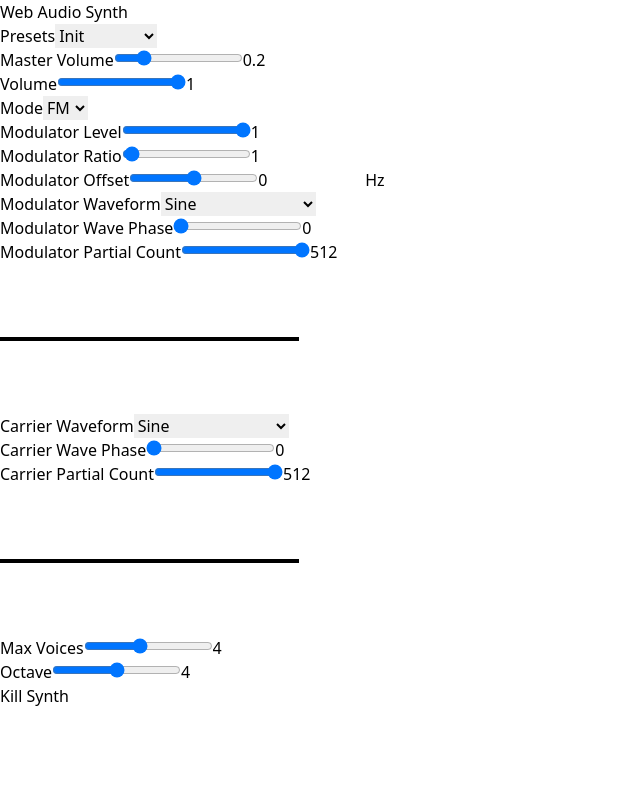
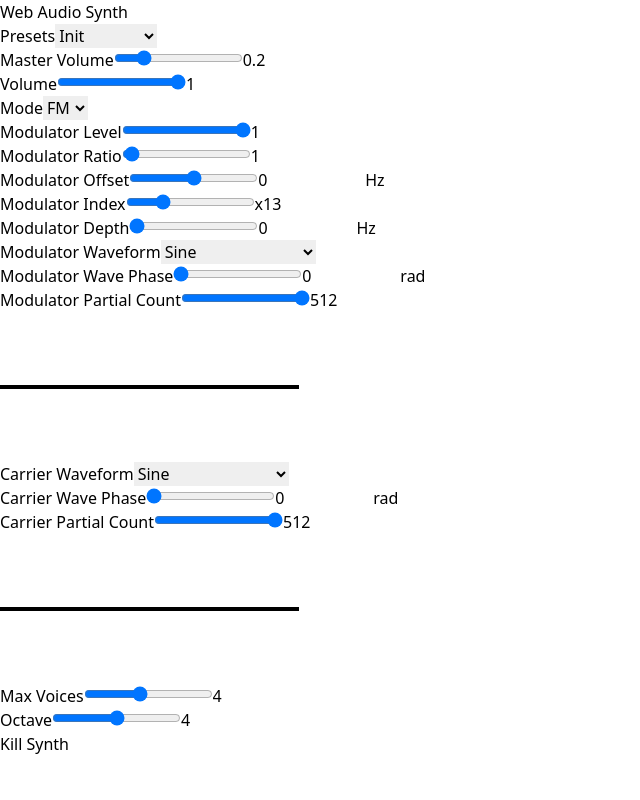
Before and after one commit to NoodleSushi/FM-AM-Synth, a React (Vite) app: page / in a window 1280 px wide. Shown: the top 800 px of the page, without its empty margins (0-640 px from the left). Built offline with nearby package versions, Linux system fonts and the light colour scheme.

Commit message:
add modulator index and depth

```diff
--- a/src/App.tsx
+++ b/src/App.tsx
@@ -20,86 +20,19 @@ const useAppStore = create<AppState>((set) => ({
   setOctave: (octave) => set({ octave }),
 }))
 
-function Controls() {
-  const lastNoteHz = useSynthStore((state) => state.lastNoteHz)
-  const analyzer = useSynthStore((state) => state.analyzer)
-  const initSynth = useSynthStore((state) => state.init)
-  const [masterVolume, setMasterVolume] = [useSynthStore((state) => state.masterVolume), useSynthStore((state) => state.setMasterVolume)]
-  const [volume, setVolume] = [useSynthStore((state) => state.volume), useSynthStore((state) => state.setVolume)]
-  const [mode, setMode] = [useSynthStore((state) => state.mode), useSynthStore((state) => state.setMode)]
+function ModulatorControls() {
+  const mode = useSynthStore((state) => state.mode)
   const [modLevel, setModLevel] = [useSynthStore((state) => state.modLevel), useSynthStore((state) => state.setModLevel)]
   const [modRatio, setModRatio] = [useSynthStore((state) => state.modRatio), useSynthStore((state) => state.setModRatio)]
   const [modOffset, setModOffset] = [useSynthStore((state) => state.modOffset), useSynthStore((state) => state.setModOffset)]
-  const [maxVoices, setMaxVoices] = [useSynthStore((state) => state.maxVoices), useSynthStore((state) => state.setMaxVoices)]
-  const [octave, setOctave] = [useAppStore((state) => state.octave), useAppStore((state) => state.setOctave)]
+  const [modIdx, setModIdx] = [useSynthStore((state) => state.modIdx), useSynthStore((state) => state.setModIdx)]
+  const [modDepth, setModDepth] = [useSynthStore((state) => state.modDepth), useSynthStore((state) => state.setModDepth)]
   const [modWaveform, setModWaveform] = [useSynthStore((state) => state.modWaveform), useSynthStore((state) => state.setModWaveform)]
   const [modWavePhase, setModWavePhase] = [useSynthStore((state) => state.modWavePhase), useSynthStore((state) => state.setModWavePhase)]
   const [modWaveN, setModWaveN] = [useSynthStore((state) => state.modWaveN), useSynthStore((state) => state.setModWaveN)]
-  const [carWaveform, setCarWaveform] = [useSynthStore((state) => state.carWaveform), useSynthStore((state) => state.setCarWaveform)]
-  const [carWavePhase, setCarWavePhase] = [useSynthStore((state) => state.carWavePhase), useSynthStore((state) => state.setCarWavePhase)]
-  const [carWaveN, setCarWaveN] = [useSynthStore((state) => state.carWaveN), useSynthStore((state) => state.setCarWaveN)]
   const modComps = useSynthStore((state) => state.modComps)
-  const carComps = useSynthStore((state) => state.carComps)
 
-  return <>
-    <div>
-      <label>Presets</label>
-      <select onChange={(e) => {
-        const preset = Presets['presets'][parseInt(e.target.value)]
-        setVolume(preset.state.volume)
-        setMode(preset.state.mode as SynthMode)
-        setModLevel(preset.state.modLevel)
-        setModRatio(preset.state.modRatio)
-        setModOffset(preset.state.modOffset)
-        setModWaveform(preset.state.modWaveform as Waveform)
-        setModWavePhase(preset.state.modWavePhase)
-        setModWaveN(preset.state.modWaveN)
-        setCarWaveform(preset.state.carWaveform as Waveform)
-        setCarWavePhase(preset.state.carWavePhase)
-        setCarWaveN(preset.state.carWaveN)
-      }}>
-        {Presets['presets'].map((preset, i) => (
-          <option key={i} value={i}>{preset.name}</option>
-        ))}
-      </select>
-    </div>
-    <div>
-      <label>Master Volume</label>
-      <input
-        type='range' min={0} max={1} step={0.0001}
-        value={masterVolume}
-        onChange={(e) => setMasterVolume(parseFloat(e.target.value))}
-      />
-      <input
-        type='number' min={0} max={1}
-        value={masterVolume}
-        onChange={(e) => setMasterVolume(parseFloat(e.target.value))}
-      />
-    </div>
-    <div>
-      <label>Volume</label>
-      <input
-        type='range' min={0} max={1} step={0.0001}
-        value={volume}
-        onChange={(e) => setVolume(parseFloat(e.target.value))}
-      />
-      <input
-        type='number' min={0} max={1}
-        value={volume}
-        onChange={(e) => setVolume(parseFloat(e.target.value))}
-      />
-    </div>
-    <div>
-      <label>Mode</label>
-      <select
-        value={mode}
-        onChange={(e) => setMode(e.target.value as any)}
-      >
-        <option value='FM'>FM</option>
-        <option value='AM'>AM</option>
-      </select>
-    </div>
-    <div className="border border-black">
+  return <div className="border border-black">
     <div>
       <label>Modulator Level</label>
       <input
@@ -140,6 +73,36 @@ function Controls() {
       />
       <span>Hz</span>
     </div>
+    {mode === 'FM' && <>
+      <div>
+        <label>Modulator Index</label>
+        <input
+          type='range' min={0} max={50} step={1}
+          value={modIdx}
+          onChange={(e) => setModIdx(parseFloat(e.target.value))}
+        />
+        <span>x</span>
+        <input
+          type='number' min={0} max={50}
+          value={modIdx}
+          onChange={(e) => setModIdx(parseFloat(e.target.value))}
+        />
+      </div>
+      <div>
+        <label>Modulator Depth</label>
+        <input
+          type='range' min={0} max={1000} step={0.0001}
+          value={modDepth}
+          onChange={(e) => setModDepth(parseFloat(e.target.value))}
+        />
+        <input
+          type='number' min={0} max={1000}
+          value={modDepth}
+          onChange={(e) => setModDepth(parseFloat(e.target.value))}
+        />
+        <span>Hz</span>
+      </div>
+    </>}
     <div>
       <label>Modulator Waveform</label>
       <select
@@ -163,6 +126,7 @@ function Controls() {
         value={modWavePhase}
         onChange={(e) => setModWavePhase(parseFloat(e.target.value))}
       />
+      <span>rad</span>
     </div>
     <div>
       <label>Modulator Partial Count</label>
@@ -179,7 +143,15 @@ function Controls() {
     </div>
     <WaveLegend real={modComps.real} imag={modComps.imag} className='w-[4rem] h-[4rem] bg-black text-[#00ff00]' />
   </div>
-    <div className="border border-black">
+}
+
+function CarrierControls() {
+  const [carWaveform, setCarWaveform] = [useSynthStore((state) => state.carWaveform), useSynthStore((state) => state.setCarWaveform)]
+  const [carWavePhase, setCarWavePhase] = [useSynthStore((state) => state.carWavePhase), useSynthStore((state) => state.setCarWavePhase)]
+  const [carWaveN, setCarWaveN] = [useSynthStore((state) => state.carWaveN), useSynthStore((state) => state.setCarWaveN)]
+  const carComps = useSynthStore((state) => state.carComps)
+
+  return <div className="border border-black">
     <div>
       <label>Carrier Waveform</label>
       <select
@@ -203,6 +175,7 @@ function Controls() {
         value={carWavePhase}
         onChange={(e) => setCarWavePhase(parseFloat(e.target.value))}
       />
+      <span>rad</span>
     </div>
     <div>
       <label>Carrier Partial Count</label>
@@ -219,6 +192,98 @@ function Controls() {
     </div>
     <WaveLegend real={carComps.real} imag={carComps.imag} className='w-[4rem] h-[4rem] bg-black text-[#00ff00]' />
   </div>
+}
+
+function PresetsManager() {
+  const setVolume = useSynthStore((state) => state.setVolume)
+  const setMode = useSynthStore((state) => state.setMode)
+  const setModLevel = useSynthStore((state) => state.setModLevel)
+  const setModRatio = useSynthStore((state) => state.setModRatio)
+  const setModOffset = useSynthStore((state) => state.setModOffset)
+  const setModIdx = useSynthStore((state) => state.setModIdx)
+  const setModDepth = useSynthStore((state) => state.setModDepth)
+  const setModWaveform = useSynthStore((state) => state.setModWaveform)
+  const setModWavePhase = useSynthStore((state) => state.setModWavePhase)
+  const setModWaveN = useSynthStore((state) => state.setModWaveN)
+  const setCarWaveform = useSynthStore((state) => state.setCarWaveform)
+  const setCarWavePhase = useSynthStore((state) => state.setCarWavePhase)
+  const setCarWaveN = useSynthStore((state) => state.setCarWaveN)
+
+  return <div>
+    <label>Presets</label>
+    <select onChange={(e) => {
+      const preset = Presets['presets'][parseInt(e.target.value)]
+      setVolume(preset.state.volume)
+      setMode(preset.state.mode as SynthMode)
+      setModLevel(preset.state.modLevel)
+      setModRatio(preset.state.modRatio)
+      setModOffset(preset.state.modOffset)
+      setModIdx(preset.state.modIdx)
+      setModDepth(preset.state.modDepth)
+      setModWaveform(preset.state.modWaveform as Waveform)
+      setModWavePhase(preset.state.modWavePhase)
+      setModWaveN(preset.state.modWaveN)
+      setCarWaveform(preset.state.carWaveform as Waveform)
+      setCarWavePhase(preset.state.carWavePhase)
+      setCarWaveN(preset.state.carWaveN)
+    }}>
+      {Presets['presets'].map((preset, i) => (
+        <option key={i} value={i}>{preset.name}</option>
+      ))}
+    </select>
+  </div>
+}
+
+function Controls() {
+  const lastNoteHz = useSynthStore((state) => state.lastNoteHz)
+  const analyzer = useSynthStore((state) => state.analyzer)
+  const initSynth = useSynthStore((state) => state.init)
+  const [masterVolume, setMasterVolume] = [useSynthStore((state) => state.masterVolume), useSynthStore((state) => state.setMasterVolume)]
+  const [volume, setVolume] = [useSynthStore((state) => state.volume), useSynthStore((state) => state.setVolume)]
+  const [mode, setMode] = [useSynthStore((state) => state.mode), useSynthStore((state) => state.setMode)]
+  const [maxVoices, setMaxVoices] = [useSynthStore((state) => state.maxVoices), useSynthStore((state) => state.setMaxVoices)]
+  const [octave, setOctave] = [useAppStore((state) => state.octave), useAppStore((state) => state.setOctave)]
+
+  return <>
+    <PresetsManager />
+    <div>
+      <label>Master Volume</label>
+      <input
+        type='range' min={0} max={1} step={0.0001}
+        value={masterVolume}
+        onChange={(e) => setMasterVolume(parseFloat(e.target.value))}
+      />
+      <input
+        type='number' min={0} max={1}
+        value={masterVolume}
+        onChange={(e) => setMasterVolume(parseFloat(e.target.value))}
+      />
+    </div>
+    <div>
+      <label>Volume</label>
+      <input
+        type='range' min={0} max={1} step={0.0001}
+        value={volume}
+        onChange={(e) => setVolume(parseFloat(e.target.value))}
+      />
+      <input
+        type='number' min={0} max={1}
+        value={volume}
+        onChange={(e) => setVolume(parseFloat(e.target.value))}
+      />
+    </div>
+    <div>
+      <label>Mode</label>
+      <select
+        value={mode}
+        onChange={(e) => setMode(e.target.value as any)}
+      >
+        <option value='FM'>FM</option>
+        <option value='AM'>AM</option>
+      </select>
+    </div>
+    <ModulatorControls />
+    <CarrierControls />
     <div>
       <label>Max Voices</label>
       <input
--- a/src/Hooks/useSynthStore.ts
+++ b/src/Hooks/useSynthStore.ts
@@ -30,6 +30,8 @@ interface SynthState {
   pressedNotes: Set<number>,
   modRatioConstSource: ConstantSourceNode,
   modOffsetConstSource: ConstantSourceNode,
+  modIdxConstSource: ConstantSourceNode,
+  modDepthConstSource: ConstantSourceNode,
   modLevelConstSource: ConstantSourceNode,
   DCOffsetConstSource: ConstantSourceNode,
   analyzer: AnalyserNode,
@@ -42,6 +44,8 @@ interface SynthState {
   modLevel: number,
   modRatio: number,
   modOffset: number,
+  modIdx: number,
+  modDepth: number,
   modWaveform: Waveform,
   modWavePhase: number,
   modWaveN: number,
@@ -65,6 +69,8 @@ interface SynthState {
   setModLevel: (modLevel: number) => void,
   setModRatio: (modRatio: number) => void,
   setModOffset: (modOffset: number) => void,
+  setModIdx: (modIdx: number) => void,
+  setModDepth: (modDepth: number) => void,
   setModWaveform: (modWaveType: Waveform) => void,
   setModWavePhase: (modWavePhase: number) => void,
   setModWaveN: (modWaveN: number) => void,
@@ -87,6 +93,8 @@ function createVoice(
   carPeriodicWave: PeriodicWave,
   modRatioCS: ConstantSourceNode,
   modOffsetCS: ConstantSourceNode,
+  modIdxCS: ConstantSourceNode,
+  modDepthCS: ConstantSourceNode,
   modLevelCS: ConstantSourceNode,
   DCOffsetCS: ConstantSourceNode,
   dest?: AudioNode
@@ -94,7 +102,7 @@ function createVoice(
   const noteFreq = new ConstantSourceNode(audioCtx, { offset: midiToHz(note) })
   const noteRatio = new GainNode(audioCtx, { gain: 0 })
   const modFreq = audioCtx.createGain()
-  const modIdx = audioCtx.createGain()
+  const modIdx = new GainNode(audioCtx, { gain: 0 })
   const modOsc = new OscillatorNode(audioCtx, { frequency: 0 })
   const modDepth = audioCtx.createGain()
   const modEnv = audioCtx.createGain()
@@ -103,8 +111,6 @@ function createVoice(
   const carOsc = audioCtx.createOscillator()
   const carDepth = audioCtx.createGain()
   const carEnv = audioCtx.createGain()
-
-  const now = audioCtx.currentTime
 
   noteFreq.connect(noteRatio)
   modRatioCS.connect(noteRatio.gain)
@@ -121,9 +127,10 @@ function createVoice(
 
   if (mode === 'FM') {
     modFreq.connect(modIdx)
-    modIdx.gain.setValueAtTime(13, now)
+    modIdxCS.connect(modIdx.gain)
     modIdx.connect(modDepth.gain)
     modOut.connect(carOsc.frequency)
+    modDepthCS.connect(modDepth.gain)
   } else {
     modOut.connect(carDepth.gain)
     DCOffsetCS.connect(modOut)
@@ -159,7 +166,11 @@ function createVoice(
       modRatioCS.disconnect(noteRatio.gain)
       modOffsetCS.disconnect(modFreq)
       modLevelCS.disconnect(modLevel.gain)
-      if (mode === 'AM')
+      if (mode === 'FM') {
+        modIdxCS.disconnect(modIdx.gain)
+        modDepthCS.disconnect(modDepth.gain)
+      }
+      else if (mode === 'AM')
         DCOffsetCS.disconnect(modOut)
     }
   }
@@ -170,6 +181,8 @@ const useSynthStore = create<SynthState>((set, get) => ({
   modRatioConstSource: null as unknown as ConstantSourceNode,
   modOffsetConstSource: null as unknown as ConstantSourceNode,
   modLevelConstSource: null as unknown as ConstantSourceNode,
+  modIdxConstSource: null as unknown as ConstantSourceNode,
+  modDepthConstSource: null as unknown as ConstantSourceNode,
   DCOffsetConstSource: null as unknown as ConstantSourceNode,
   analyzer: null as unknown as AnalyserNode,
   masterGain: null as unknown as GainNode,
@@ -184,6 +197,8 @@ const useSynthStore = create<SynthState>((set, get) => ({
   modLevel: 1,
   modRatio: 1,
   modOffset: 0,
+  modIdx: 13,
+  modDepth: 0,
   modWaveform: 'sin',
   modWavePhase: 0,
   modWaveN: 512,
@@ -211,6 +226,12 @@ const useSynthStore = create<SynthState>((set, get) => ({
     const modOffsetConstSource = get().modOffsetConstSource ?? new ConstantSourceNode(audioCtx, {
       offset: get().modOffset,
     })
+    const modIdxConstSource = get().modIdxConstSource ?? new ConstantSourceNode(audioCtx, {
+      offset: get().modIdx,
+    })
+    const modDepthConstSource = get().modDepthConstSource ?? new ConstantSourceNode(audioCtx, {
+      offset: get().modDepth,
+    })
     const modLevelConstSource = get().modLevelConstSource ?? new ConstantSourceNode(audioCtx, {
       offset: get().modLevel,
     })
@@ -229,6 +250,8 @@ const useSynthStore = create<SynthState>((set, get) => ({
     if (!started && audioCtx.state === 'running') {
       modRatioConstSource.start()
       modOffsetConstSource.start()
+      modIdxConstSource.start()
+      modDepthConstSource.start()
       modLevelConstSource.start()
       DCOffsetConstSource.start()
 
@@ -251,6 +274,8 @@ const useSynthStore = create<SynthState>((set, get) => ({
       audioCtx,
       modRatioConstSource,
       modOffsetConstSource,
+      modIdxConstSource,
+      modDepthConstSource,
       modLevelConstSource,
       DCOffsetConstSource,
       analyzer,
@@ -271,6 +296,8 @@ const useSynthStore = create<SynthState>((set, get) => ({
       get().carPeriodicWave,
       get().modRatioConstSource,
       get().modOffsetConstSource,
+      get().modIdxConstSource,
+      get().modDepthConstSource,
       get().modLevelConstSource,
       get().DCOffsetConstSource,
       get().gain,
@@ -370,6 +397,14 @@ const useSynthStore = create<SynthState>((set, get) => ({
     set({ modOffset })
     get().modOffsetConstSource.offset.setValueAtTime(modOffset, get().audioCtx.currentTime)
   },
+  setModIdx: (modIdx: number) => {
+    set({ modIdx })
+    get().modIdxConstSource.offset.setValueAtTime(modIdx, get().audioCtx.currentTime)
+  },
+  setModDepth: (modDepth: number) => {
+    set({ modDepth })
+    get().modDepthConstSource.offset.setValueAtTime(modDepth, get().audioCtx.currentTime)
+  },
   setMasterVolume: (volume: number) => {
     set({ masterVolume: volume })
     get().masterGain.gain.setValueAtTime(volume, get().audioCtx.currentTime)
```
Also changed, not shown: src/presets.json (+26 -0 lines). Lines whose indentation alone changed are shown as unchanged.
